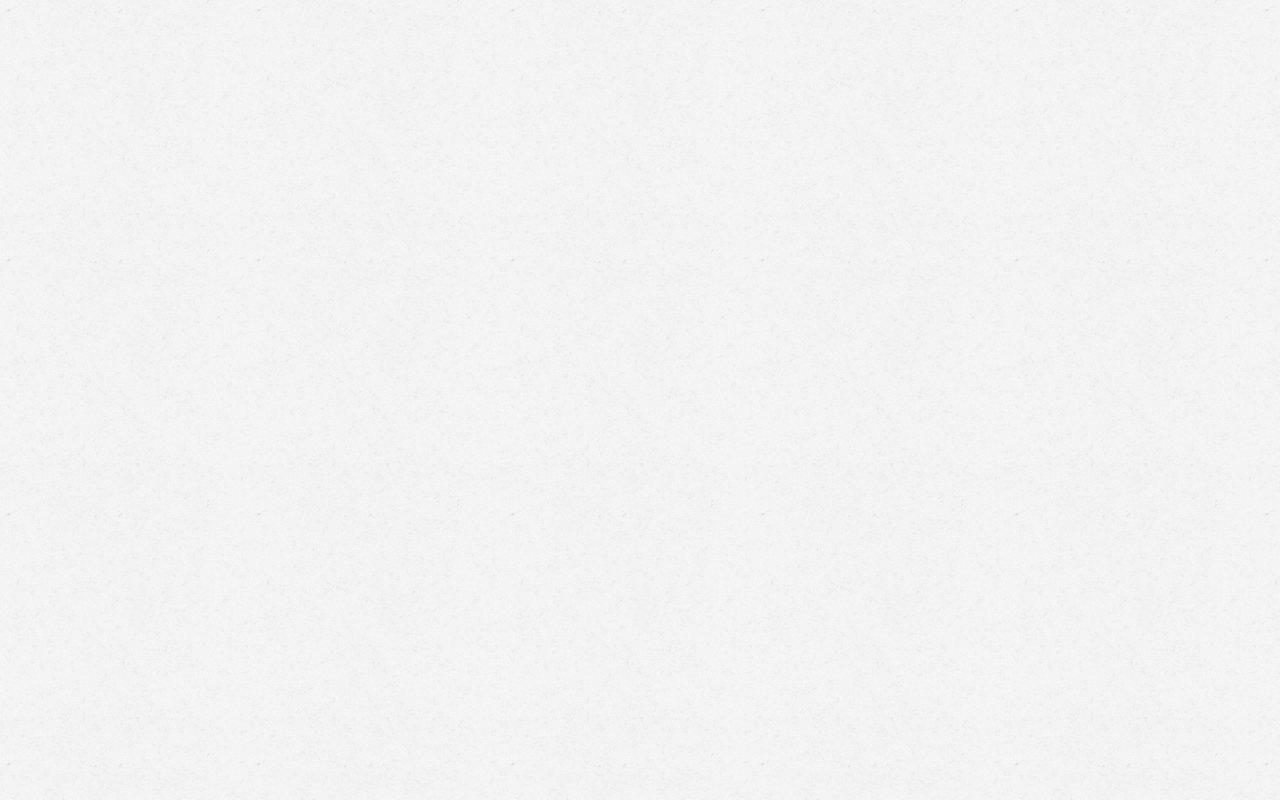
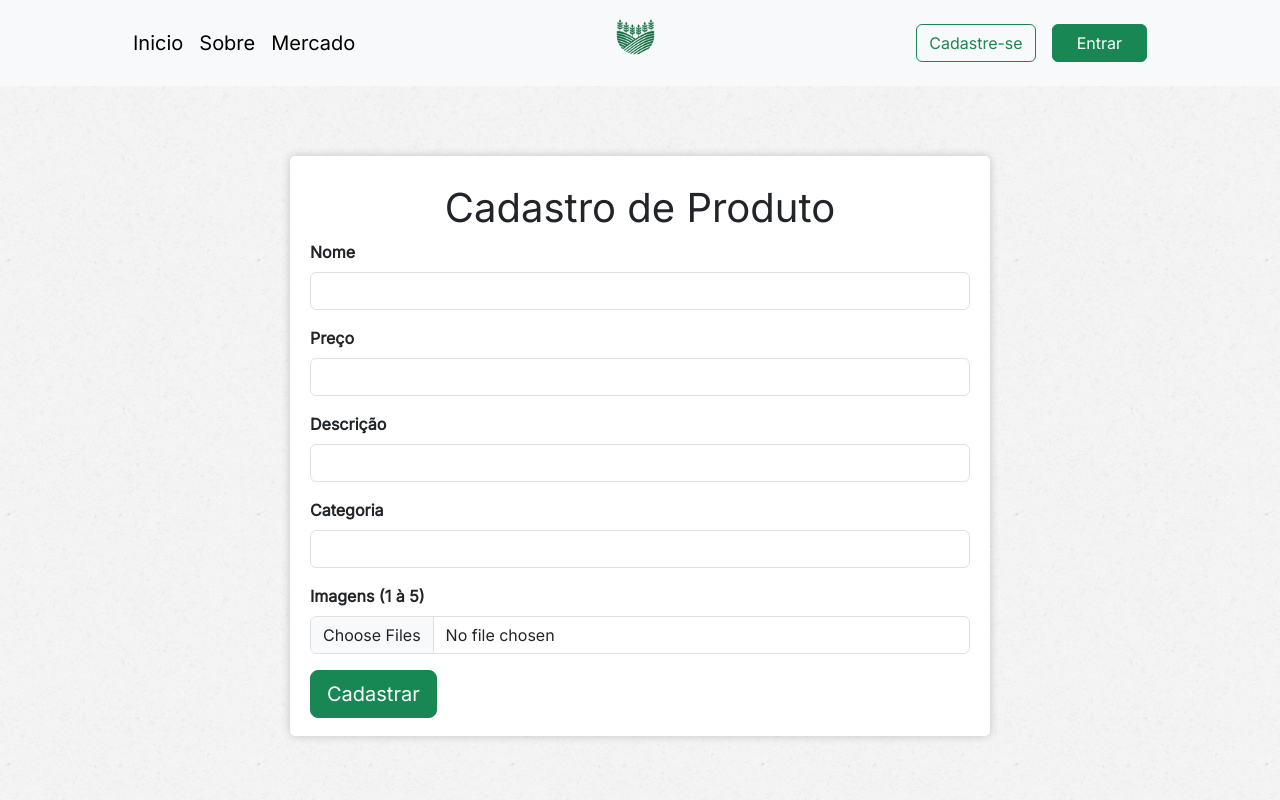
Before and after one commit to LuisFilipeZM/rural-facil-front, a React (Vite) app: page /cadastro-produto in a window 1280 px wide. Before the commit this address had no page. Built offline with nearby package versions, Linux system fonts and the light colour scheme.

Commit message:
novas paginas

```diff
--- a/src/routes/routes.tsx
+++ b/src/routes/routes.tsx
@@ -6,6 +6,7 @@ import { CadastroCliente } from "../screens/cadastroCliente";
 import { DadosCliente } from "../screens/dadosCliente";
 import { Mercado } from "../screens/mercado";
 import { DetalheProduto } from "../screens/detealheProduto";
+import { CadastroProduto } from "../screens/cadastroProduto";
 
 
 export function Router () {
@@ -18,6 +19,7 @@ export function Router () {
                 <Route path="/dados-cliente" element={<DadosCliente />} />
                 <Route path="/mercado" element={<Mercado />} />
                 <Route path="/produto" element={<DetalheProduto />} />
+                <Route path="/cadastro-produto" element={<CadastroProduto />} />r
             </Route>
         </Routes>
     );
--- a/src/screens/cadastroCliente/index.tsx
+++ b/src/screens/cadastroCliente/index.tsx
@@ -79,7 +79,7 @@ export function CadastroCliente() {
                 <Modal.Body>As senhas devem ser iguais. Por favor, tente novamente.</Modal.Body>
                 <Modal.Footer>
                     <Button variant="secondary" onClick={() => setShowModal(false)}>
-                        <Link to="/login">Fechar</Link>
+                        Fechar
                     </Button>
                 </Modal.Footer>
             </Modal>
@@ -90,7 +90,7 @@ export function CadastroCliente() {
                 <Modal.Body>Sua conta foi criada com sucesso. Faça login para acessar sua conta.</Modal.Body>
                 <Modal.Footer>
                     <Button variant="secondary" onClick={() => setShowSuccessModal(false)}>
-                        Fechar
+                        <Link to="/login">Fechar</Link>
                     </Button>
                 </Modal.Footer>
             </Modal>
--- /dev/null
+++ b/src/screens/cadastroProduto/index.tsx
@@ -0,0 +1,94 @@
+import { useState } from 'react';
+import './styles.css';
+import { Modal, Button } from 'react-bootstrap';
+import { Link } from 'react-router-dom';
+
+export function CadastroProduto() {
+    const [name, setName] = useState('');
+    const [price, setPrice] = useState('');
+    const [description, setDescription] = useState('');
+    const [category, setCategory] = useState('');
+    const [showModal, setShowModal] = useState(false);
+    const [images, setImages] = useState<File[]>([]);
+
+    async function submitForm(event: React.FormEvent) {
+        event.preventDefault();
+        const response = await fetch('http://localhost:8080/api/products', {
+            method: 'POST',
+            headers: {
+                'Content-Type': 'application/json'
+            },
+            body: JSON.stringify({
+                name,
+                price,
+                description,
+                category
+            })
+        });
+        if (response.ok) {
+            setShowModal(true);
+        }
+    }
+
+    function handleNameChange(e: React.ChangeEvent<HTMLInputElement>) {
+        setName(e.target.value);
+    }
+
+    function handlePriceChange(e: React.ChangeEvent<HTMLInputElement>) {
+        setPrice(e.target.value);
+    }
+
+    function handleDescriptionChange(e: React.ChangeEvent<HTMLInputElement>) {
+        setDescription(e.target.value);
+    }
+
+    function handleCategoryChange(e: React.ChangeEvent<HTMLInputElement>) {
+        setCategory(e.target.value);
+    }
+
+    return (
+        <div className="container-fluid d-flex justify-content-center align-items-center">
+            <div style={{ paddingLeft: 150, paddingRight: 150 }}>
+                <div className="d-flex justify-content-center align-items-center">
+                    <div className="card-login">
+                        <h1 className='text-center m-2'>Cadastro de Produto</h1>
+                        <form>
+                            <div className="mb-3">
+                                <label htmlFor="name" className="form-label">Nome</label>
+                                <input type="text" className="form-control" id="name" value={name} onChange={handleNameChange} />
+                            </div>
+                            <div className="mb-3">
+                                <label htmlFor="price" className="form-label">Preço</label>
+                                <input type="text" className="form-control" id="price" value={price} onChange={handlePriceChange} />
+                            </div>
+                            <div className="mb-3">
+                                <label htmlFor="description" className="form-label">Descrição</label>
+                                <input type="text" className="form-control" id="description" value={description} onChange={handleDescriptionChange} />
+                            </div>
+                            <div className="mb-3">
+                                <label htmlFor="category" className="form-label">Categoria</label>
+                                <input type="text" className="form-control" id="category" value={category} onChange={handleCategoryChange} />
+                            </div>
+                            <div className="mb-3">
+                                <label htmlFor="images" className="form-label">Imagens (1 à 5)</label>
+                                <input type="file" className="form-control" id="images" multiple />
+                            </div>
+                            <button type="submit" className="btn btn-success btn-lg" onClick={submitForm}>Cadastrar</button>
+                        </form>
+                    </div>
+                </div>
+            </div>
+            <Modal show={showModal} onHide={() => setShowModal(false)} centered>
+                <Modal.Header closeButton>
+                    <Modal.Title>Produto cadastrado com sucesso!</Modal.Title>
+                </Modal.Header>
+                <Modal.Body>O produto foi cadastrado com sucesso.</Modal.Body>
+                <Modal.Footer>
+                    <Button variant="secondary" onClick={() => setShowModal(false)}>
+                        <Link to="/produtos">Fechar</Link>
+                    </Button>
+                </Modal.Footer>
+            </Modal>
+        </div>
+    );
+}
--- /dev/null
+++ b/src/screens/cadastroProduto/styles.css
@@ -0,0 +1,53 @@
+
+.container-fluid {
+  display: flex;
+  justify-content: center;
+  align-items: center;
+}
+
+.card-login {
+    height: 580px;
+
+}
+
+.text-center {
+  text-align: center;
+}
+
+.form-label {
+  font-weight: bold;
+}
+
+.btn-success {
+  background-color: green;
+  color: white;
+}
+
+.btn-success:hover {
+  background-color: darkgreen;
+}
+
+.modal-header {
+  background-color: lightgray;
+}
+
+.modal-footer {
+  background-color: lightgray;
+}
+
+.modal-title {
+  font-weight: bold;
+}
+
+.modal-body {
+  font-weight: bold;
+}
+
+.modal-footer a {
+  color: white;
+  text-decoration: none;
+}
+
+.modal-footer a:hover {
+  text-decoration: underline;
+}
--- a/src/screens/dadosCliente/index.tsx
+++ b/src/screens/dadosCliente/index.tsx
@@ -131,25 +131,25 @@ export function DadosCliente() {
                                 </div>
                                 <div className="mb-3">
                                     <label htmlFor="numero" className="form-label">Número</label>
-                                    <input type="text" className="form-control" id="numero" value={endereco.numero} onChange={e => setEndereco({...endereco, numero: e.target.value})} />
+                                    <input type="text" className="form-control" id="numero" placeholder="123" value={endereco.numero} onChange={e => setEndereco({...endereco, numero: e.target.value})} />
                                 </div>
                                 <div className="mb-3">
                                     <label htmlFor="complemento" className="form-label">Complemento</label>
-                                    <input type="text" className="form-control" id="complemento" value={endereco.complemento} onChange={e => setEndereco({...endereco, complemento: e.target.value})} />
+                                    <input type="text" className="form-control" id="complemento" placeholder="Apto. sol nascente" value={endereco.complemento} onChange={e => setEndereco({...endereco, complemento: e.target.value})} />
                                 </div>
                             </Col>
                             <Col>
                                 <div className="mb-3">
                                     <label htmlFor="municipio" className="form-label">Município</label>
-                                    <input type="text" className="form-control" id="municipio" value={endereco.municipio} onChange={e => setEndereco({...endereco, municipio: e.target.value})} />
+                                    <input type="text" className="form-control" id="municipio" value={endereco.municipio} placeholder="Criciúma" onChange={e => setEndereco({...endereco, municipio: e.target.value})} />
                                 </div>
                                 <div className="mb-3">
                                     <label htmlFor="cep" className="form-label">CEP</label>
-                                    <input type="text" className="form-control" id="cep" value={endereco.cep} onChange={e => setEndereco({...endereco, cep: e.target.value})} />
+                                    <input type="text" className="form-control" id="cep" value={endereco.cep} placeholder="88830-208" onChange={e => setEndereco({...endereco, cep: e.target.value})} />
                                 </div>
                                 <div className="mb-3">
                                     <label htmlFor="bairro" className="form-label">Bairro</label>
-                                    <input type="text" className="form-control" id="bairro" value={endereco.bairro} onChange={e => setEndereco({...endereco, bairro: e.target.value})} />
+                                    <input type="text" className="form-control" id="bairro" value={endereco.bairro} placeholder="Centro" onChange={e => setEndereco({...endereco, bairro: e.target.value})} />
                                 </div>
                             </Col>
                         </Row>
```
Also changed, not shown: src/screens/listaProdutos/index.tsx (added, +41 -0 lines).
